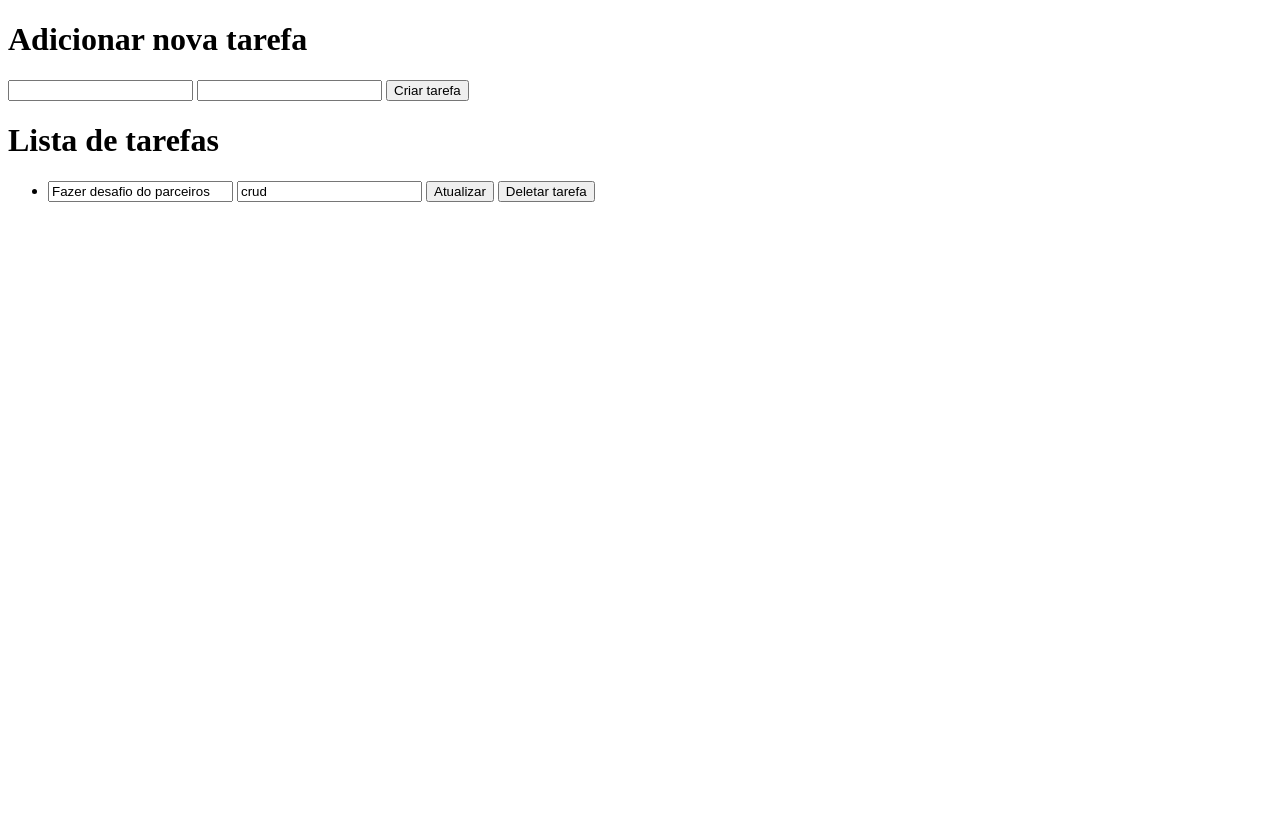
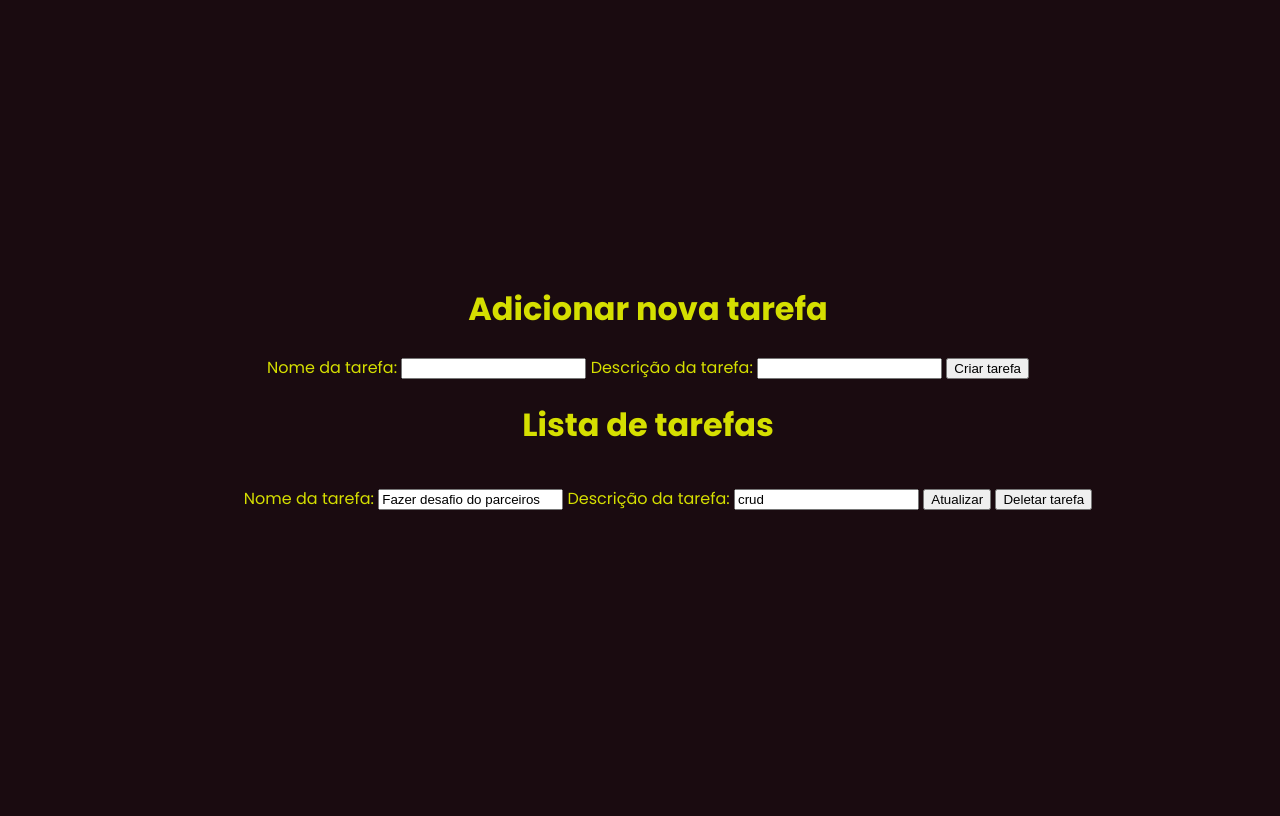
Before and after one commit to soufelipecruz/crud_challenge, a Flask app: page / in a window 1280 px wide. Before the commit the page ends 202 px from the top, so only its background shows below. Run offline with Flask 3, Linux system fonts and the light colour scheme.

Commit message:
alteração para um frontend. Alteração pequena, mas melhorou um pouco mais o visual.

```diff
--- a/templates/index.html
+++ b/templates/index.html
@@ -4,11 +4,30 @@
     <meta charset="UTF-8">
     <meta name="viewport" content="width=device-width, initial-scale=1.0">
     <title>DTo-Do List</title>
+    <style>
+        @import url('https://fonts.googleapis.com/css2?family=Poppins:ital,wght@0,100;0,200;0,300;0,400;0,500;0,600;0,700;0,800;0,900;1,100;1,200;1,300;1,400;1,500;1,600;1,700;1,800;1,900&display=swap');
+        body{
+            font-family: Poppins;
+            width: 100vw;
+            height: 100vh;
+            background-color: #1a0b10;
+            color: #d5df00;
+            display: flex;
+            justify-content: center;
+            align-items: center;
+            flex-direction: column;
+        }
+        ul{
+            list-style: none;
+        }
+    </style>
 </head>
 <body>
     <h1>Adicionar nova tarefa</h1>
     <form action="/create" method="POST">
+        <label for="nome">Nome da tarefa:</label>
         <input type="text" name="nome" required>
+        <label for="descricao">Descrição da tarefa:</label>
         <input type="text" name="descricao" required>
         <button type="submit">Criar tarefa</button>
     </form>
@@ -17,14 +36,16 @@
         {% for task in tasks %}
             <li>
                 <form action="/update/{{task.id}}" method="POST" style="display: inline;">
+                    <label for="nome">Nome da tarefa:</label>
                     <input type="text" name="nome" value="{{task.nome}}">
+                    <label for="descricao">Descrição da tarefa:</label>
                     <input type="text" name="descricao" value="{{task.descricao}}">
                     <button type="submit">Atualizar</button>
                 </form>
                 <form action="/delete/{{task.id}}" method="POST" style="display: inline;">
                     <button type="submit">Deletar tarefa</button>
                 </form>
-            </li>
+            </li> <br>
         {% endfor %}
     </ul>
 </body>
```
Also changed, not shown: instance/banco_dados.db.
